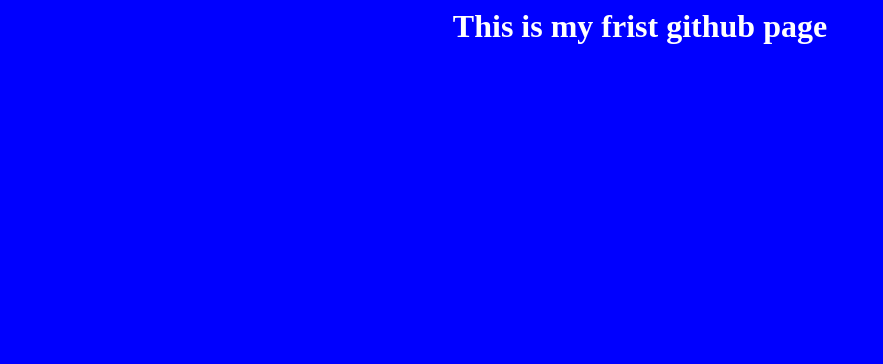
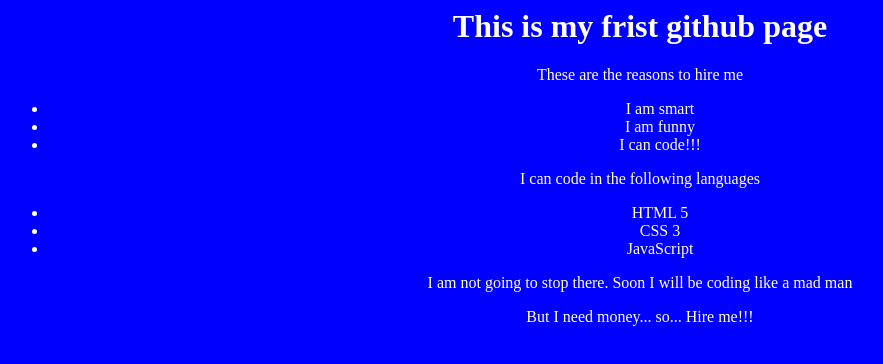
Before and after one commit to Smcland/test, a plain HTML site: page index.html in a window 1280 px wide. Shown: the whole page, without its empty margins (0-883 px from the left). Drawn offline with Linux system fonts and the light colour scheme.

Commit message:
Create index.html

```diff
--- a/index.html
+++ b/index.html
@@ -7,6 +7,21 @@
     <h1>
       This is my frist github page
     </h1>
+    <p>These are the reasons to hire me</p>
+    <ul>
+      <li>I am smart</li>
+      <li>I am funny</li>
+      <li>I can code!!!</li>
+    </ul>
+    <p>I can code in the following languages</p>
+    <ul>
+      <li>HTML 5</li>
+      <li>CSS 3</li>
+      <li>JavaScript</li>
+    </ul>
+    <p>I am not going to stop there. Soon I will be coding like a mad man</p>
+    <p>But I need money... so... Hire me!!!</p>
+
   </body>
 
   <style>
```
